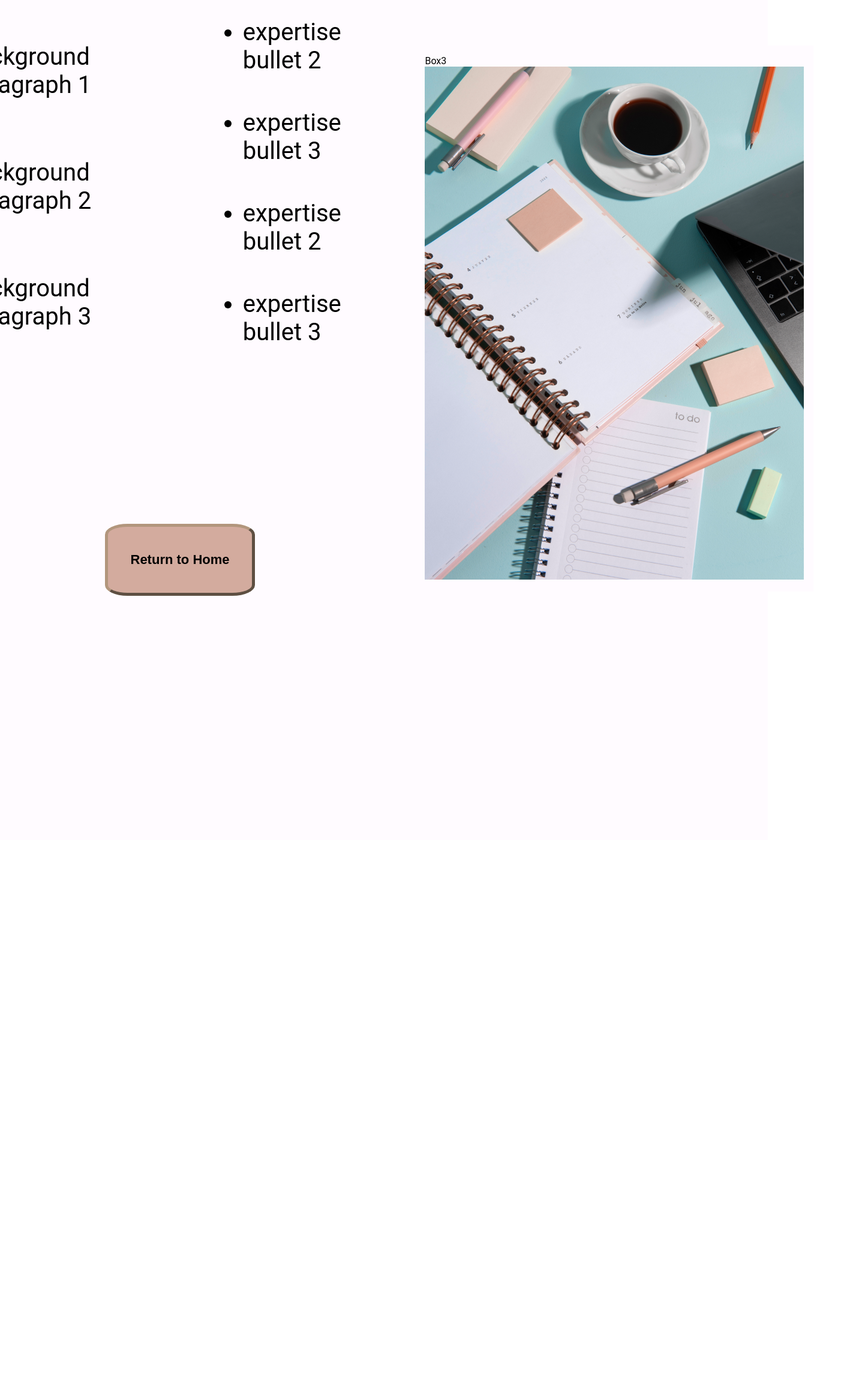
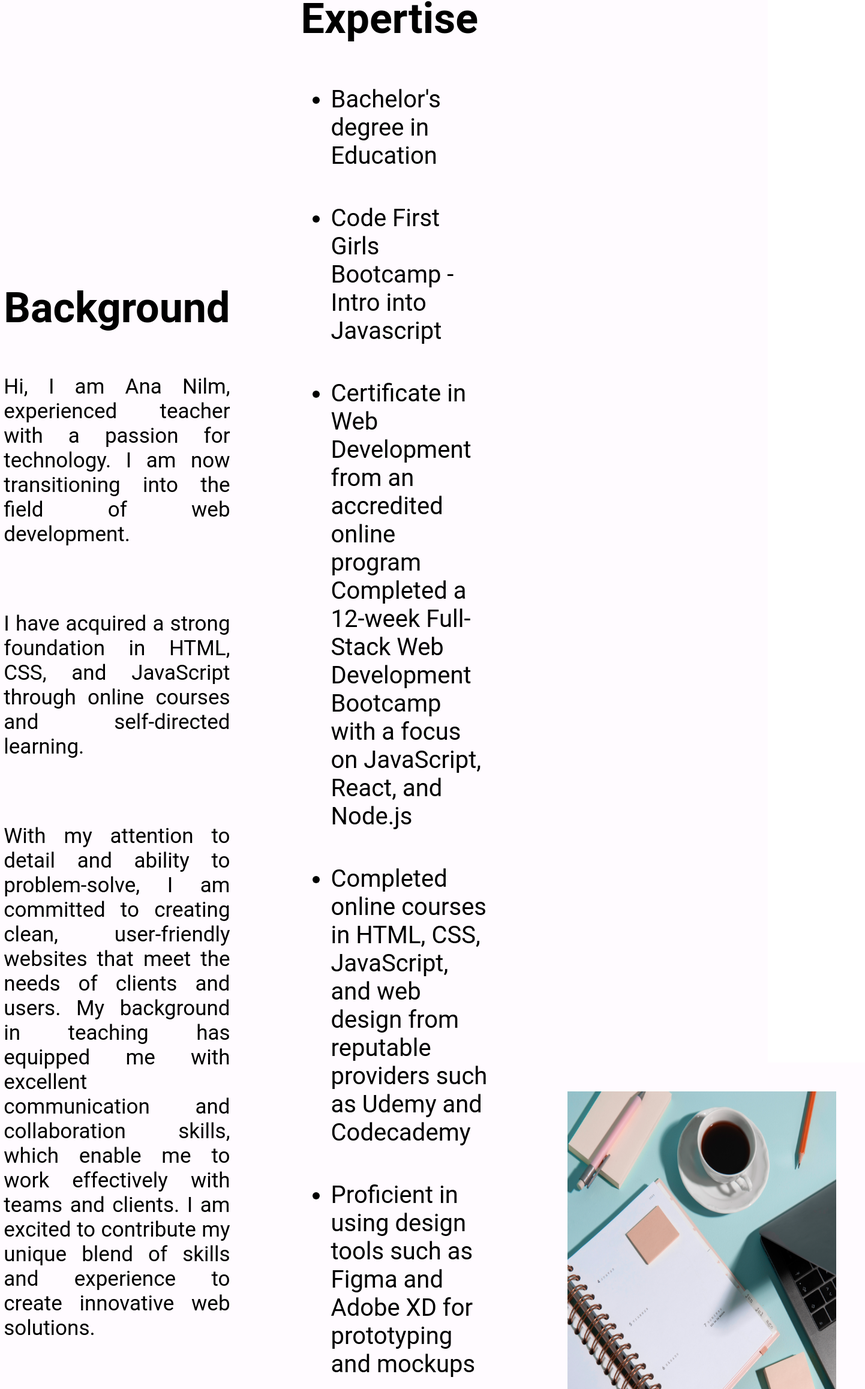
Before and after one commit to Lindris/portfolio-teama, a React (Create React App) app in the folder portfolio-teama/: page /Page2 in a window 1280 px wide. Shown: the part 338-2653 px from the top of the page at 60% size, 1442 px wide, since content can reach past the window. Before the commit the page ends 1738 px from the top, so only its background shows below. Built offline with nearby package versions, Linux system fonts and the light colour scheme.

Commit message:
css and text content updated

```diff
--- a/portfolio-teama/src/Pages/Page2/Page2.css
+++ b/portfolio-teama/src/Pages/Page2/Page2.css
@@ -45,16 +45,7 @@ body {
 
 }
 
-/* .App-header {
- background-color: #EEE4E1;
- min-height: 100vh;
- display: flex;
- flex-direction: column;
- align-items: center;
- justify-content: center;
- font-size: calc(10px + 2vmin);
- color: #242121;
-} */
+
 
 
 .grid-container {
@@ -65,7 +56,7 @@ body {
  grid-template-rows: 2fr 1fr ;
 align-items: center;
 justify-content: center;
- grid-gap: 1em;
+ grid-gap: 2em;
  /* grid-auto-rows:300px; */
 
  /* for flexible height to adjust to contents use minmax */
@@ -86,6 +77,7 @@ margin: 0%;
 .Box2 {
   grid-column: 2/3;
  grid-row: 1/2;
+ margin-top: 80px;
 }
 
 
@@ -94,6 +86,7 @@ margin: 0%;
  grid-row:1/4;
  grid-column: 3;
  align-self: center;
+
 
 }
 
@@ -135,48 +128,13 @@ justify-content: right;
 /* layout of components in a grid */
 .grid-container > div{
  background-color: #FFFBFF;
- padding: 1em;
+ padding: 3em;
+
 }
 
 .App-link {
  color: #61dafb;
 }
-
-/* @keyframes App-logo-spin {
- from {
-   transform: rotate(0deg);
- }
- to {
-   transform: rotate(360deg);
- }
-} */
-
-
-
-/* .about {
- background-color: #D3AB9E;
- height: 80px;
- width: 160px;
- margin-top: 200px;
- border-radius: 15%;
- border-width: 5px;
- border-color: #B2967D;
-font-size: 25px;
-font-family:'Roboto' sans-serif;
-
-font-weight: 900;
-align-items: right;
-justify-content: right;
-
-} */
-
-/* .about:hover {
-background-color: #c3e4e4;
-color: black;
-text-decoration: underline;
-font-weight: 800;
-
-} */
 
 
 h3 {
@@ -184,13 +142,9 @@ h3 {
 font-family:'Roboto' sans-serif;
 /* font-stretch: 20px; */
 font-weight: 9000;
+margin-left: 120px;
 /* margin-top: 200px; */
 }
-
-
-/* h2 {
-  font-family:'Roboto' sans-serif;
-} */
 
 
 li {
@@ -199,7 +153,17 @@ li {
 
 
 p {
-  font-size: 40px;
+  font-size: 35px;
+  margin-left: 120px;
+text-align: justify;
+}
+
+.expertise {
+  margin-left: -10px;
+  border-radius: 4px;
+  border-color: black;
+  /* margin-top: 100px; */
+
 }
 
 .home {
@@ -215,11 +179,6 @@ font-weight: 800;
 .desk {
  min-height:100vh;
  max-height: auto;
-/* margin-right: 0;
-margin-left: auto; */
-/* width: 40%;
-height:50cm; */
-/* display:block; */
-/* grid-column: 2/2;
-grid-row: 2; */
+ max-width: 35vw;
+
 }
--- a/portfolio-teama/src/Pages/Page2/Page2.js
+++ b/portfolio-teama/src/Pages/Page2/Page2.js
@@ -10,32 +10,45 @@ function Page2() {
 
       <div className="grid-container">
         <div className="Image Box3">
-          Box3
           <img src="desk.png" className="desk" alt="desk"></img>
         </div>
         <div className="Background Box1">
           <h3 className="Background-heading">Background</h3>
           <div className="Background-list Box1">
-            <p>background paragraph 1</p>
-            <br></br>
-            <p>background paragraph 2</p>
-            <br></br>
-            <p>background paragraph 3</p>
+            <p>Hi, I am Ana Nilm, experienced teacher with a passion for technology.
+        I am now transitioning into the field of web development.</p>
+            <br></br><br></br>
+            <p>I have acquired a strong foundation in HTML, CSS,
+           and JavaScript through online courses and self-directed learning.</p>
+            <br></br><br></br>
+            <p>With my attention
+           to detail and ability to problem-solve, I am committed to creating clean, user-friendly
+           websites that meet the needs of clients and users. My background in teaching has
+           equipped me with excellent communication and collaboration skills, which enable
+           me to work effectively with teams and clients. I am excited to contribute my unique
+           blend of skills and experience to create innovative web solutions.</p>
             <br></br>
           </div>
         </div>
 
         <div className="Expertise Box2">
 
-          <h3>Expertise</h3>
+          <h3 className='expertise'>Expertise</h3>
           <ul>
-            <li>expertise bullet 2</li><br></br><br></br>
+            <li>Bachelor's degree in Education</li><br></br><br></br>
             <br></br>
-            <li>expertise bullet 3</li><br></br><br></br>
+            <li>Code First Girls Bootcamp - Intro into Javascript</li><br></br><br></br>
             <br></br>
-            <li>expertise bullet 2</li><br></br><br></br>
+            <li>Certificate in Web Development from an accredited online program
+Completed a 12-week Full-Stack Web Development Bootcamp with a focus on JavaScript, React, and Node.js</li><br></br><br></br>
             <br></br>
-            <li>expertise bullet 3</li><br></br><br></br>
+            <li>Completed online courses in HTML, CSS, JavaScript, and web design from reputable providers such as Udemy and Codecademy</li><br></br><br></br>
+            <br></br>
+
+
+            <li>Proficient in using design tools such as Figma and Adobe XD for prototyping and mockups</li><br></br><br></br>
+            <br></br>
+            <li>Familiarity with Agile development methodologies and project management tools such as Trello and Asana.</li><br></br><br></br>
             <br></br>
           </ul>
         </div>
```
Also changed, not shown: portfolio-teama/src/Button.js (+8 -9 lines).
